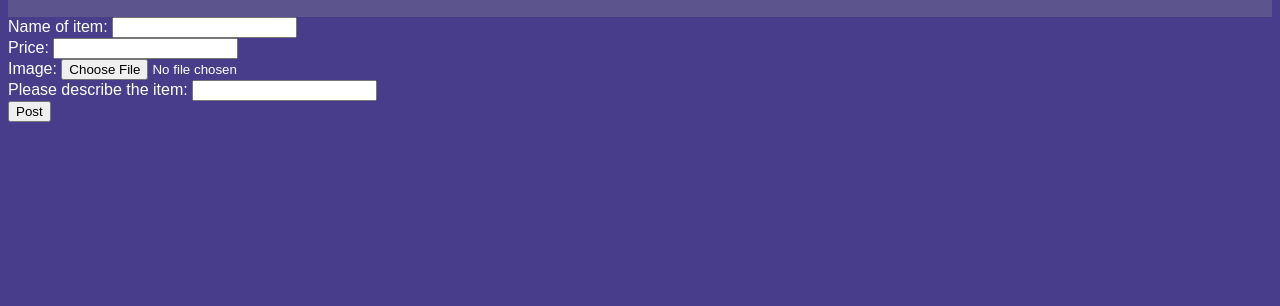
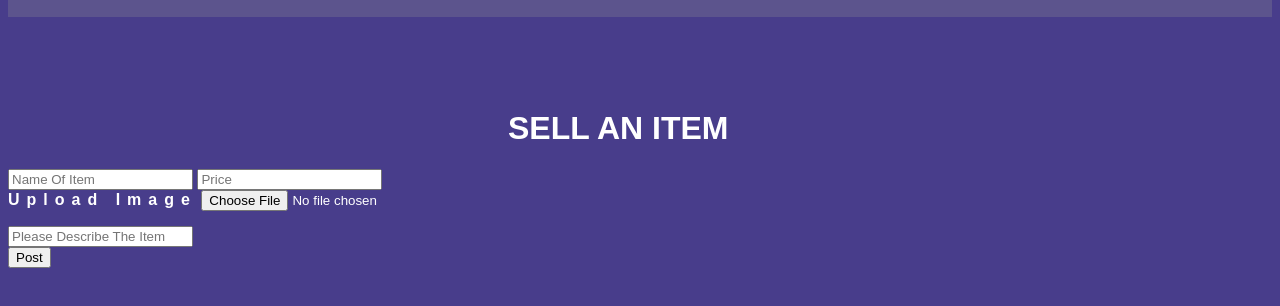
Before and after one commit to NikkosASC4/CSE312Project, a plain HTML site: page templates/listing.html in a window 1280 px wide. Shown: the part 80-386 px from the top of the page. Drawn offline with Linux system fonts and the light colour scheme.

Commit message:
Added CSS

```diff
--- a/templates/listing.html
+++ b/templates/listing.html
@@ -22,21 +22,22 @@
             </nav>
         </div>
     </div>
-    <div id ="listing-div">
-        <form id="list" method="POST" action ="/listing" enctype="multipart/form-data">
-            <label for="item-name">Name of item:</label>
-            <input type="text" id="item-name" name="item-name"><br>
 
-            <label for="item-price">Price:</label>
-            <input type="text" id="item-price" name="item-price"><br>
+    <br>
+    <br>
+    <br>
+    <br>
 
-            <label for="form-file">Image: </label>
-            <input id="form-file" type="file" name="upload"><br>
-
-            <label for="item-desc">Please describe the item:</label>
-            <input type="text" id="item-desc" name="item-desc"><br>
-            <input type="submit" value="Post">
-        </form>
+    <div class="listing-div">
+        <h1>SELL AN ITEM</h1>
+        <form action="/listing" id="list" method="post" enctype="multipart/form-data">
+        <input type="text" id="item-name" name="item-name" placeholder="Name Of Item" />
+        <input type="text" id="item-price" name="item-price" placeholder="Price"><br>
+        <a>Upload Image</a>
+        <input id="form-file" type="file" name="upload"><br>
+        <p></p>
+        <input type="text" id="item-desc" name="item-desc" placeholder="Please Describe The Item"><br>
+        <input type="submit" value="Post"/>
         </form>
     </div>
 
```
